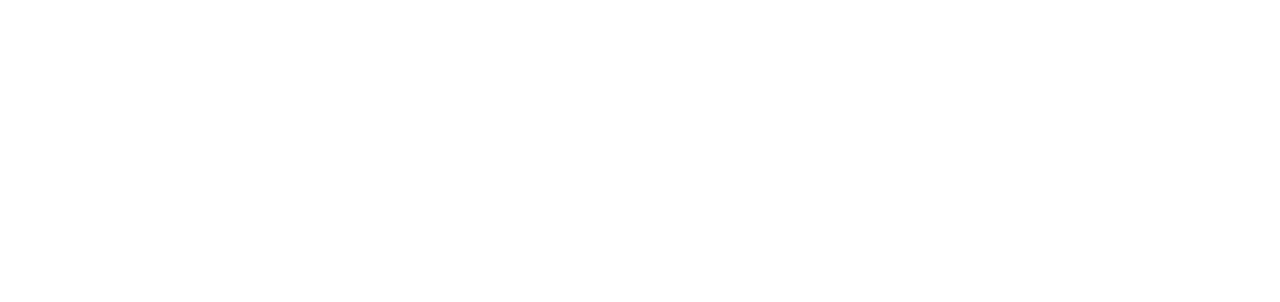
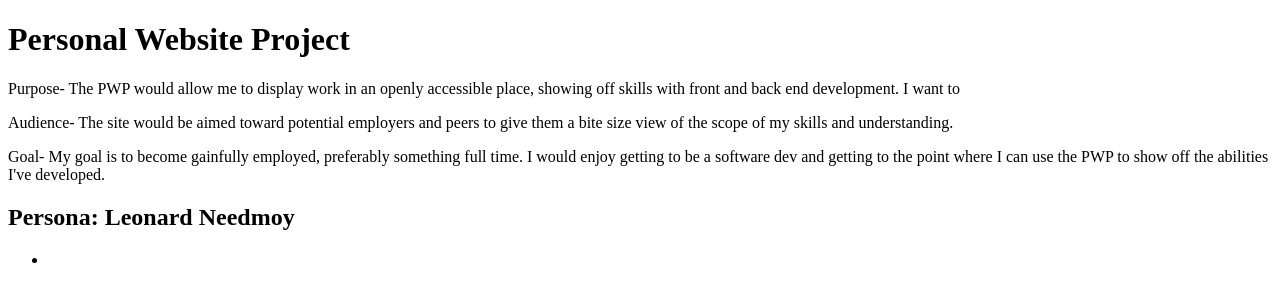
Before and after one commit to SheamusO/pwp, a plain HTML site: page public_html/documentation/milestone-1.html in a window 1280 px wide. Drawn offline with Linux system fonts and the light colour scheme.

Commit message:
Goals and purpose done, persona started.

```diff
--- a/public_html/documentation/milestone-1.html
+++ b/public_html/documentation/milestone-1.html
@@ -2,9 +2,20 @@
 <html lang="en">
 <head>
     <meta charset="UTF-8">
-    <title>Title</title>
+    <title>Milestone 1</title>
 </head>
 <body>
+<h1>Personal Website Project</h1>
 
+<p>Purpose- The PWP would allow me to display work in an openly accessible place, showing off skills with front and back end development. I want to </p>
+
+<p>Audience- The site would be aimed toward potential employers and peers to give them a bite size view of the scope of my skills and understanding.</p>
+
+<p>Goal- My goal is to become gainfully employed, preferably something full time. I would enjoy getting to be a software dev and getting to the point where I can use the PWP to show off the abilities I've developed.</p>
+
+<h2>Persona: Leonard Needmoy</h2>
+    <ul>
+        <li></li>
+    </ul>
 </body>
 </html>
```
Also changed, not shown: README.md.
